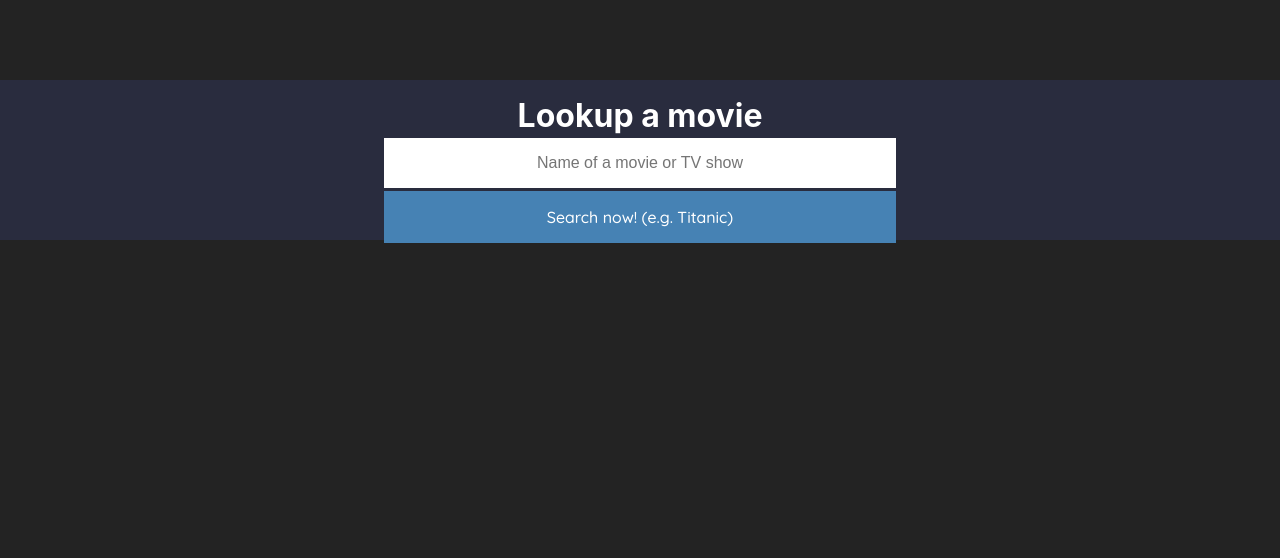
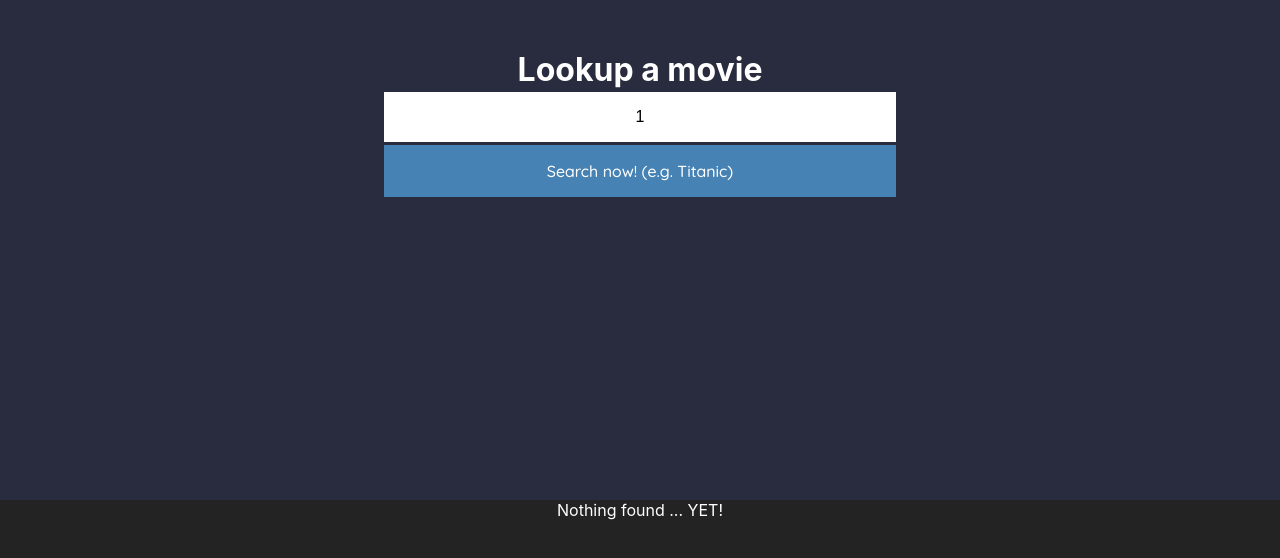
Before and after one commit to jj0309/AMDB, a React (Create React App) app in the folder IMDB/imdb/: page /search/1 in a window 1280 px wide. Shown: the top 558 px of the page. Built offline with nearby package versions, Linux system fonts and the light colour scheme; no server answers.

Commit message:
search now functions properly and route has been updated

```diff
--- a/IMDB/imdb/src/App.css
+++ b/IMDB/imdb/src/App.css
@@ -4,4 +4,5 @@
 }
 body,html{
   background-color: rgba(35, 35, 35, 1);
+  height: 100%;
 }
--- a/IMDB/imdb/src/App.js
+++ b/IMDB/imdb/src/App.js
@@ -9,7 +9,8 @@ function App() {
     <Router>
       <Switch>
         <Route path='/' exact component={LandingPage}/>
-        <Route path='/search' component={SearchPage}/>
+        <Route path='/search' exact component={SearchPage}/>
+        <Route path='/search/:movieTitle' component={SearchPage}/>
       </Switch>
     </Router>
   );
--- a/IMDB/imdb/src/Components/SearchPage/QuickSearch.js
+++ b/IMDB/imdb/src/Components/SearchPage/QuickSearch.js
@@ -1,4 +1,4 @@
-import React, { useState } from 'react';
+import React, { useState, useEffect } from 'react';
 import style from './css/QuickSearch.module.css';
 import searchStyle from '../SearchForm/css/BasicSearchForm.module.css';
 import axios from 'axios';
@@ -6,7 +6,7 @@ import axios from 'axios';
 const QuickSearch=(props)=>{
     const [searchResponse,setSearchResponse] = useState({fetched:false});
     const [payload,setPayload]=useState({
-        filmTitle:'',
+        filmTitle:props.movieTitle,
     })
 
     const handleChange=(e)=>{
@@ -16,20 +16,49 @@ const QuickSearch=(props)=>{
     const handleSubmit=async(e)=>{
         e.preventDefault();
         const filmName = payload['filmTitle']
-        await axios.get('/api/search/'+filmName)
+        axios.get('/api/search/'+filmName)
         .then((response)=>{
             setSearchResponse(response.data);
         })
-        console.log(searchResponse);
     }
 
+    useEffect(()=>{
+        axios.get('/api/search/'+props.movieTitle)
+        .then((response)=>{
+            setSearchResponse(response.data);
+        })
+    },[])
+
     return(
-        <div className={style.QuickSearch}>
-            <form className={style.formSearch} onSubmit={handleSubmit}>
-                <h1 className={style.SearchHeader}>Lookup a movie</h1>
-                <input className={searchStyle.SearchInput} value={payload['filmTitle']} onChange={handleChange} style={{width:'100%',border:'0'}} placeholder="Name of a movie or TV show" type="text"></input>
-                <button className={searchStyle.SearchButton} style={{width:'100%'}} type="submit">Search now! (e.g. Titanic)</button>
-            </form>
+        <div className={searchStyle.SearchContainer}>
+            <div className={style.QuickSearch}>
+                <form className={style.formSearch} onSubmit={handleSubmit} action={"/search/"+payload['filmTitle']} method="post">
+                    <h1 className={style.SearchHeader}>Lookup a movie</h1>
+                    <input className={searchStyle.SearchInput} value={payload['filmTitle']} onChange={handleChange} style={{width:'100%',border:'0'}} placeholder="Name of a movie or TV show" type="text"></input>
+                    <button className={searchStyle.SearchButton} style={{width:'100%'}} type="submit">Search now! (e.g. Titanic)</button>
+                </form>
+            </div>
+            {searchResponse['fetched'] && searchResponse['datas']['Response'] === 'True'?
+                <div className={style.SearchResult}>
+                    <div className={style.FilmData}>
+                        <h1>{searchResponse['datas']['Title']}</h1>
+                        <h3>Released: {searchResponse['datas']['Released']}</h3>
+                        <h3>Runtime: {searchResponse['datas']['Runtime']}</h3>
+                        <h3>Genre: {searchResponse['datas']['Genre']}</h3>
+                        <h3>Director: {searchResponse['datas']['Director']}</h3>
+                        <h3>Writer: {searchResponse['datas']['Writer']}</h3>
+                        <h3>Lead actors: {searchResponse['datas']['Actors']}</h3>
+                        <p>{searchResponse['datas']['Plot']}</p>
+                        <h4>awards: {searchResponse['datas']['Awards']}</h4>
+                        <h2>Ratings</h2>
+                        <h4>imdb: {searchResponse['datas']['imdbRating']}</h4>
+                        <h4>Metascore: {searchResponse['datas']['Metascore']}</h4>
+                    </div>
+                    <img className={style.FilmPoster} alt='poster' src={searchResponse['datas']['Poster']}/>
+                </div>
+                :
+                <div className={style.waitingForSearchSubmission}>Nothing found ... YET!</div>
+            }
         </div>
     )
 }
--- a/IMDB/imdb/src/Components/SearchPage/SearchPage.js
+++ b/IMDB/imdb/src/Components/SearchPage/SearchPage.js
@@ -1,13 +1,13 @@
 import React from 'react';
+import {useParams} from 'react-router-dom';
 import QuickSearch from './QuickSearch';
 
-import style from './css/SearchPage.module.css';
-
-const SearchPage=(props)=>{
+const SearchPage=()=>{
+    const params = useParams();
     return(
         <div>
-            <div className={style.SearchContainer}>
-                <QuickSearch/>
+            <div>
+                <QuickSearch movieTitle={params.movieTitle}/>
             </div>
         </div>
     );
--- a/IMDB/imdb/src/Components/SearchPage/css/QuickSearch.module.css
+++ b/IMDB/imdb/src/Components/SearchPage/css/QuickSearch.module.css
@@ -19,3 +19,30 @@
     color: white;
     text-align: center;
 }
+.SearchResult{
+    background-color: black;
+    display: grid;
+    grid-template-columns: repeat(10,1fr);
+    grid-template-rows: auto;
+    margin-top: 1em;
+}
+.FilmData{
+    text-align: left;
+    grid-row: auto;
+    grid-column: 1/8;
+    color: white;
+}
+.FilmData *{
+    margin-bottom: 0.5em;
+}
+.FilmData h1,.FilmData h2{
+    padding-left: 0;
+    text-decoration: underline;
+}
+.FilmPoster{
+    grid-row: auto;
+}
+.waitingForSearchSubmission{
+    text-align: center;
+    color: white;
+}
```
Also changed, not shown: 1 other file (tests, documents, lock files or other folders).
